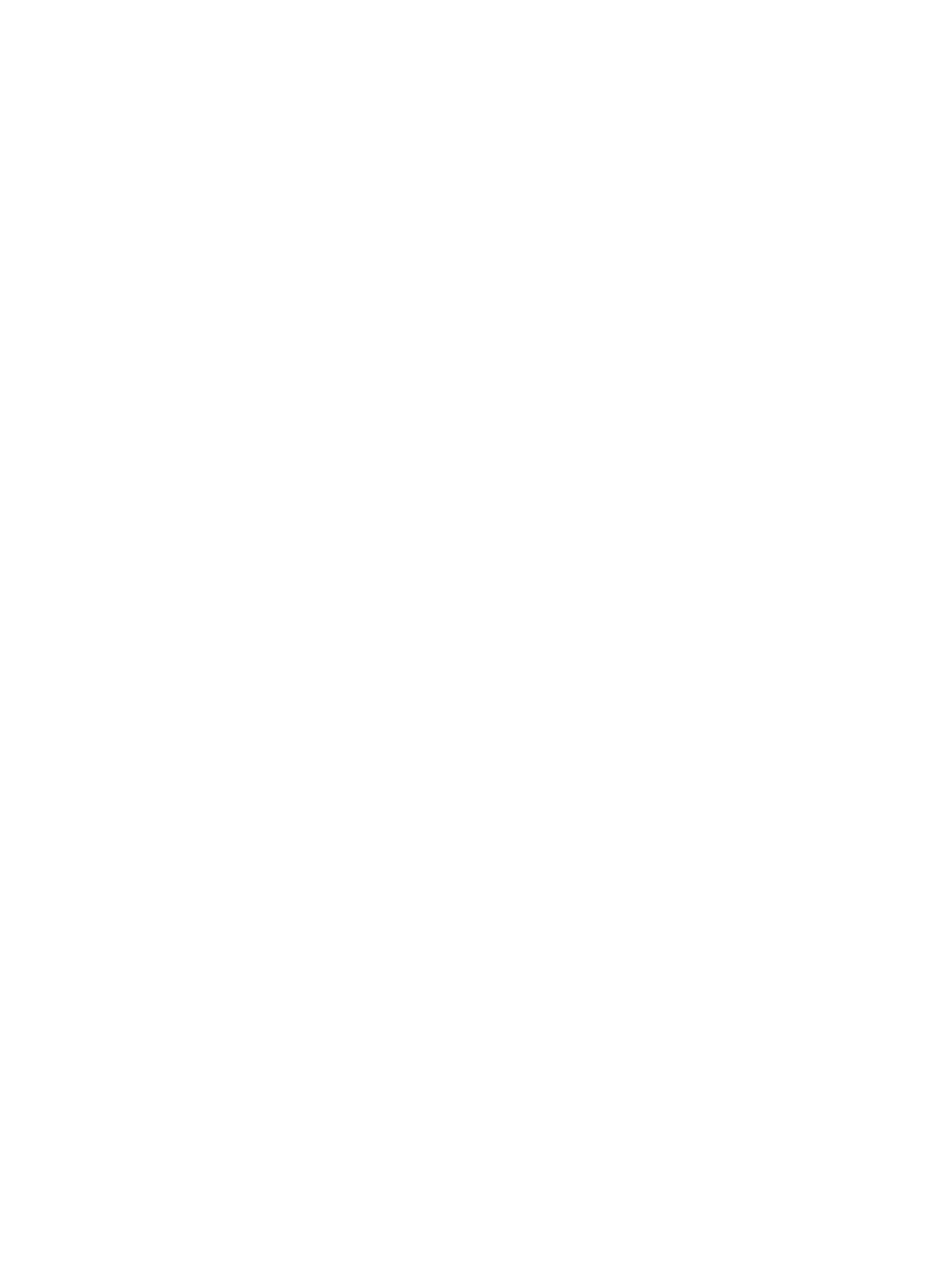
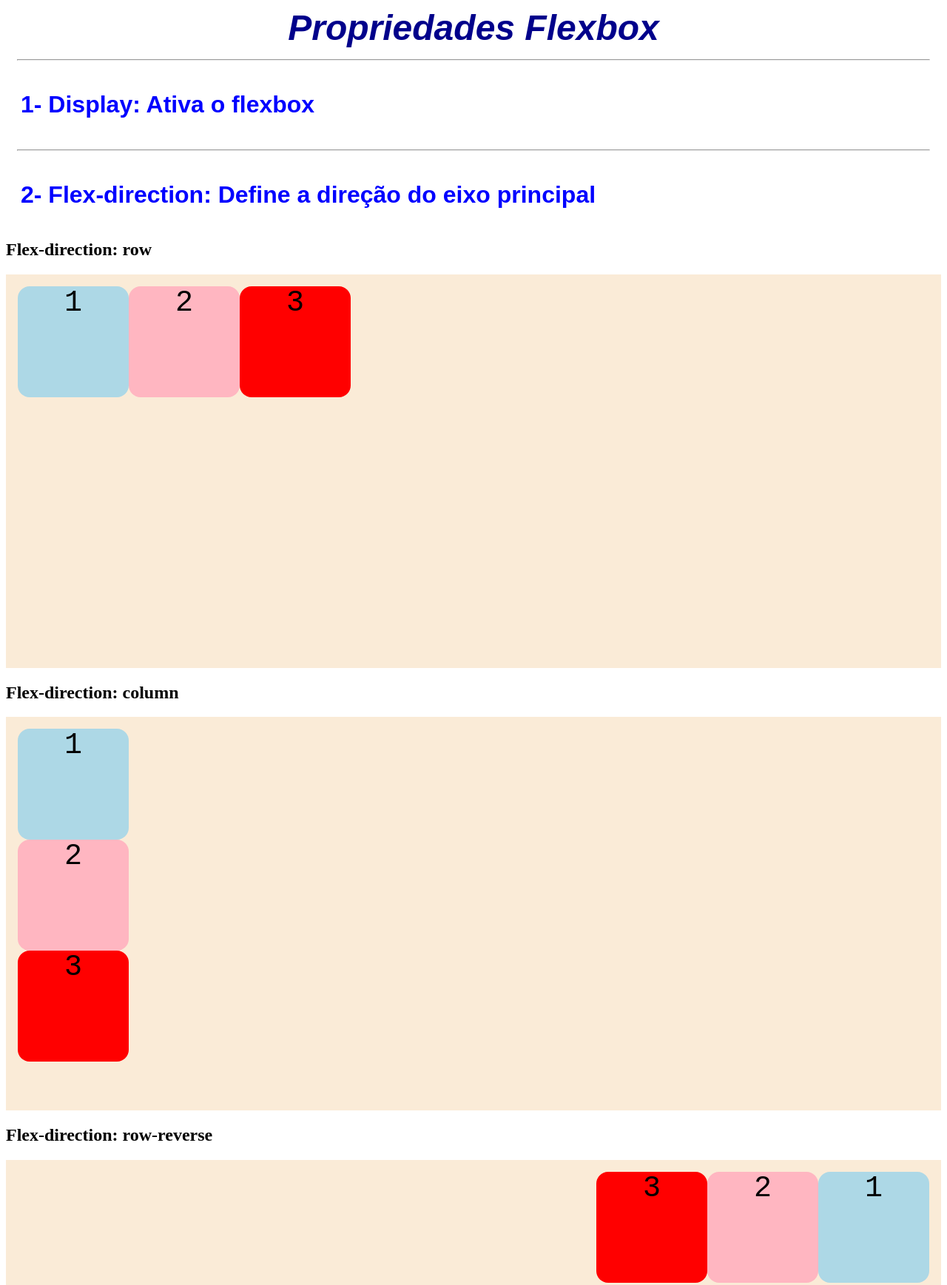
Before and after one commit to davidmassari/css-flexbox, a plain HTML site: page index.html in a window 1280 px wide. Shown: the top 1737 px of the page at 74% size. Before the commit the page ends 800 px from the top, so only its background shows below. Drawn offline with Linux system fonts and the light colour scheme.

Commit message:
criamos estilo basico da página e valores da propriedade flex-direction

```diff
--- a/index.html
+++ b/index.html
@@ -11,6 +11,38 @@
 </head>
 
 <body>
+    <h1 class="titulo-pagina">Propriedades Flexbox</h1>
+    <hr>
 
+    <h1 class="nome-da-propriedade">1- Display: Ativa o flexbox</h1>
+    <hr>
+    <h1 class="nome-da-propriedade">2- Flex-direction: Define a direção do eixo principal</h1>
+    <h2>Flex-direction: row</h2>
+    <main class="container-row">
+<div class="bloco-1"> 1 </div>
+<div class="bloco-2"> 2 </div>
+<div class="bloco-3"> 3 </div>
+    </main>
+
+    <h2>Flex-direction: column</h2>
+    <main class="container-column">
+<div class="bloco-1"> 1 </div>
+<div class="bloco-2"> 2 </div>
+<div class="bloco-3"> 3 </div>
+    </main>
+
+    <h2>Flex-direction: row-reverse</h2>
+    <main class="container-row-reverse">
+<div class="bloco-1"> 1 </div>
+<div class="bloco-2"> 2 </div>
+<div class="bloco-3"> 3 </div>
+    </main>
+
+    <h2>Flex-direction: column-reverse</h2>
+    <main class="container-column-reverse">
+<div class="bloco-1"> 1 </div>
+<div class="bloco-2"> 2 </div>
+<div class="bloco-3"> 3 </div>
+    </main>
 </body>
 </html>
--- a/style.css
+++ b/style.css
@@ -0,0 +1,95 @@
+.titulo-pagina{
+text-align: center;
+font-style: italic;
+font-size: 3em;
+font-weight: 900;
+font-family: Arial, Helvetica, sans-serif;
+color: darkblue;
+margin: 10px;
+}
+
+hr {
+margin: 15px;
+}
+
+.bloco-1{
+background-color: lightblue;
+height: 150px;
+width: 150px;
+text-align: center;
+font-size: 40px;
+font-family: 'Courier New', Courier, monospace;
+border-radius: 16px;
+}
+.bloco-2{
+    background-color: lightpink;
+    height: 150px;
+    width: 150px;
+    text-align: center;
+    font-size: 40px;
+    font-family: 'Courier New', Courier, monospace;
+    border-radius: 16px;
+    }
+    .bloco-3{
+        background-color: red;
+        height: 150px;
+        width: 150px;
+        text-align: center;
+        font-size: 40px;
+        font-family: 'Courier New', Courier, monospace;
+        border-radius: 16px;
+    }
+
+    .container-row{
+        display: flex;
+        flex-direction: row;
+        /*indiferente para */
+        background-color: antiquewhite;
+        padding: 16px;
+        height: 500px;
+
+
+    }
+
+    .container-column{
+        display: flex;
+        flex-direction: column;
+        /*indiferente para */
+        background-color: antiquewhite;
+        padding: 16px;
+        height: 500px;
+    }
+
+    .container-row-reverse{
+        display: flex;
+        flex-direction: row-reverse;
+        /*indiferente para */
+        background-color: antiquewhite;
+        padding: 16px;
+        height: 500px;
+    }
+
+    .container-column-reverse{
+        display: flex;
+        flex-direction: column-reverse;
+        /*indiferente para */
+        background-color: antiquewhite;
+        padding: 16px;
+        height: 500px;
+    }
+
+    .nome-da-propriedade{
+        font-size: 2em;
+        font-weight: 500px;
+        font-family: Arial, Helvetica, sans-serif;
+        color: blue;
+        padding: 20px;
+    }
+
+    .valor-da-propriedade{
+        font-size: 1,5em;
+        font-weight: 400px;
+        font-family: 'Lucida Sans', 'Lucida Sans Regular', 'Lucida Grande', 'Lucida Sans Unicode', Geneva, Verdana, sans-serif;
+        color: black;
+        padding: 30px;
+    }
```
